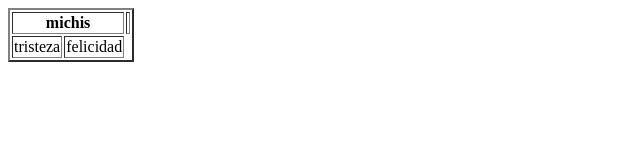
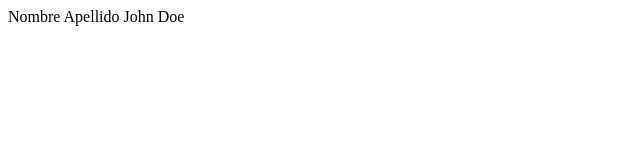
Before and after one commit to JuanSebastiantlad/mishis-uribito, a plain HTML site: page tabla.html in a window 1280 px wide. Shown: the whole page, without its empty margins (0-640 px from the left). Drawn offline with Linux system fonts and the light colour scheme.

Commit message:
Update tabla.html

```diff
--- a/tabla.html
+++ b/tabla.html
@@ -1,17 +1,17 @@
 <html>
-        <table border="2px">
+    <tableborder="1px">
         <thead>
           <tr>
-                        <th style="font: size 50px;" colspan="2">michis</th>
-                        <th style="font: size 50px;"michisfelices
+            <th>Nombre</th>
+            <th>Apellido</th>
           </tr>
-
         </thead>
         <tbody>
           <tr>
-                    <td> tristeza</td>
-                    <td>felicidad</td>
+            <td>John</td>
+            <td>Doe</td>
           </tr>
         </tbody>
       </table>
+
 </html>
```
Lines whose indentation alone changed are shown as unchanged.
